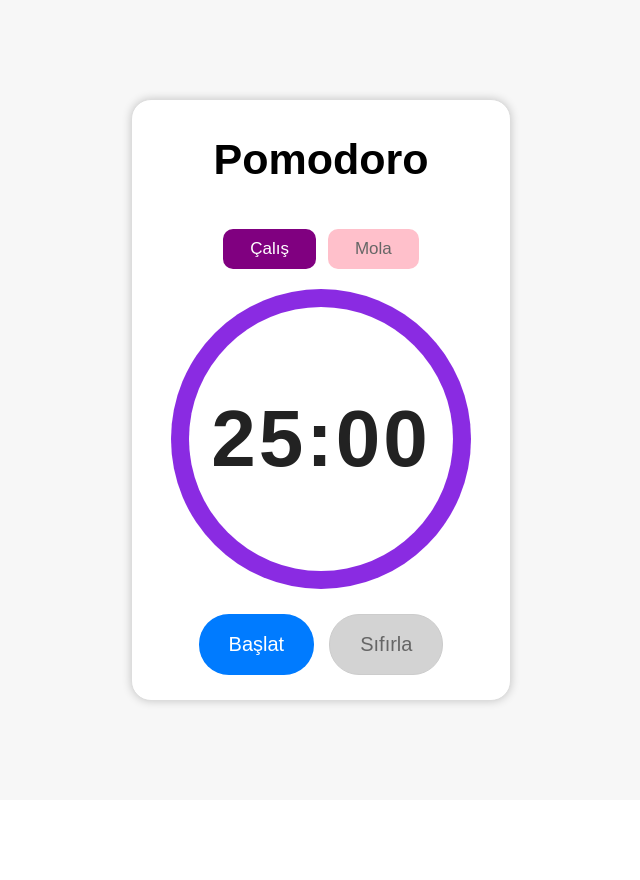
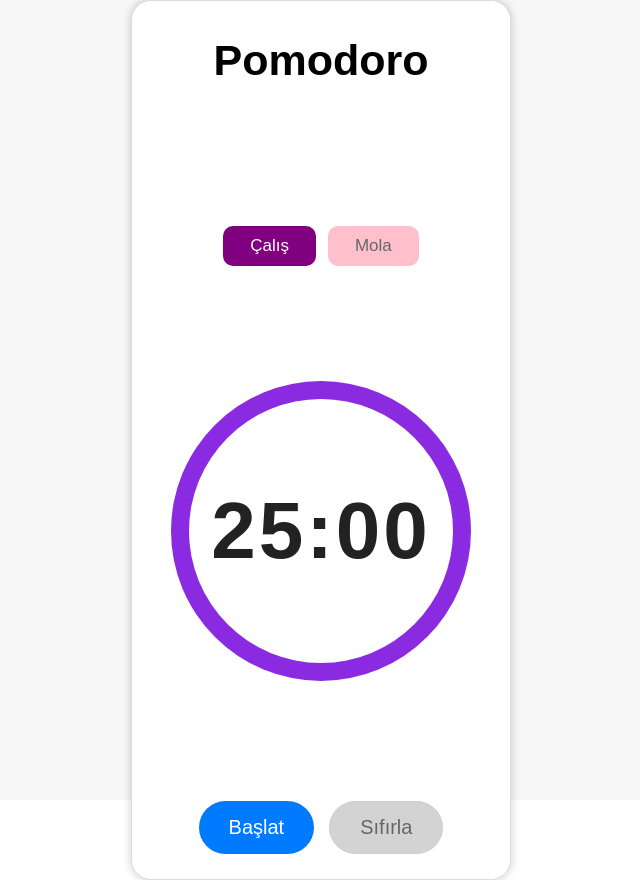
Before and after one commit to Ahmet4294/test, a plain HTML site: page index.html in a window 1280 px wide. Shown: the whole page, without its empty margins (319-959 px from the left). Before the commit the page ends 800 px from the top, so only its background shows below. Drawn offline with Linux system fonts and the light colour scheme.

Commit message:
Refactor CSS styles for layout and controls
Updated styles for the container and controls, adjusting gap and padding.

```diff
--- a/style.css
+++ b/style.css
@@ -34,7 +34,7 @@ body {
 .container {
   display: grid;
   justify-items: center;
-  gap: 10px;
+  gap: 105px;
   min-width: 380px;
   padding: 25px;
   border: 1px solid #ddd;
@@ -88,7 +88,7 @@ h1 {
 }
 
 .controls button {
-  padding: 18px 30px;
+  padding: 14px 30px;
   border-radius: 30px;
   text-transform: capitalize;
   font-size: 20px;
```
